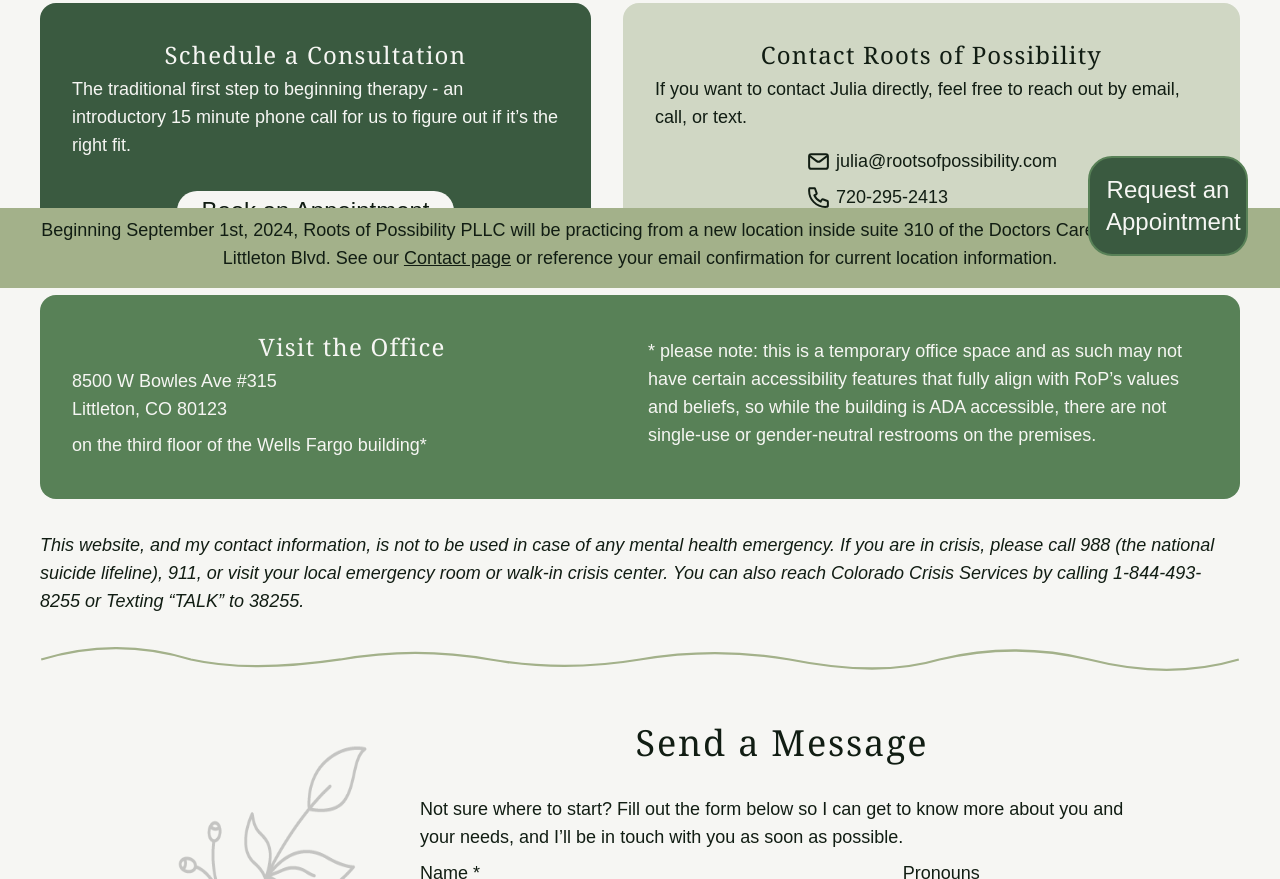
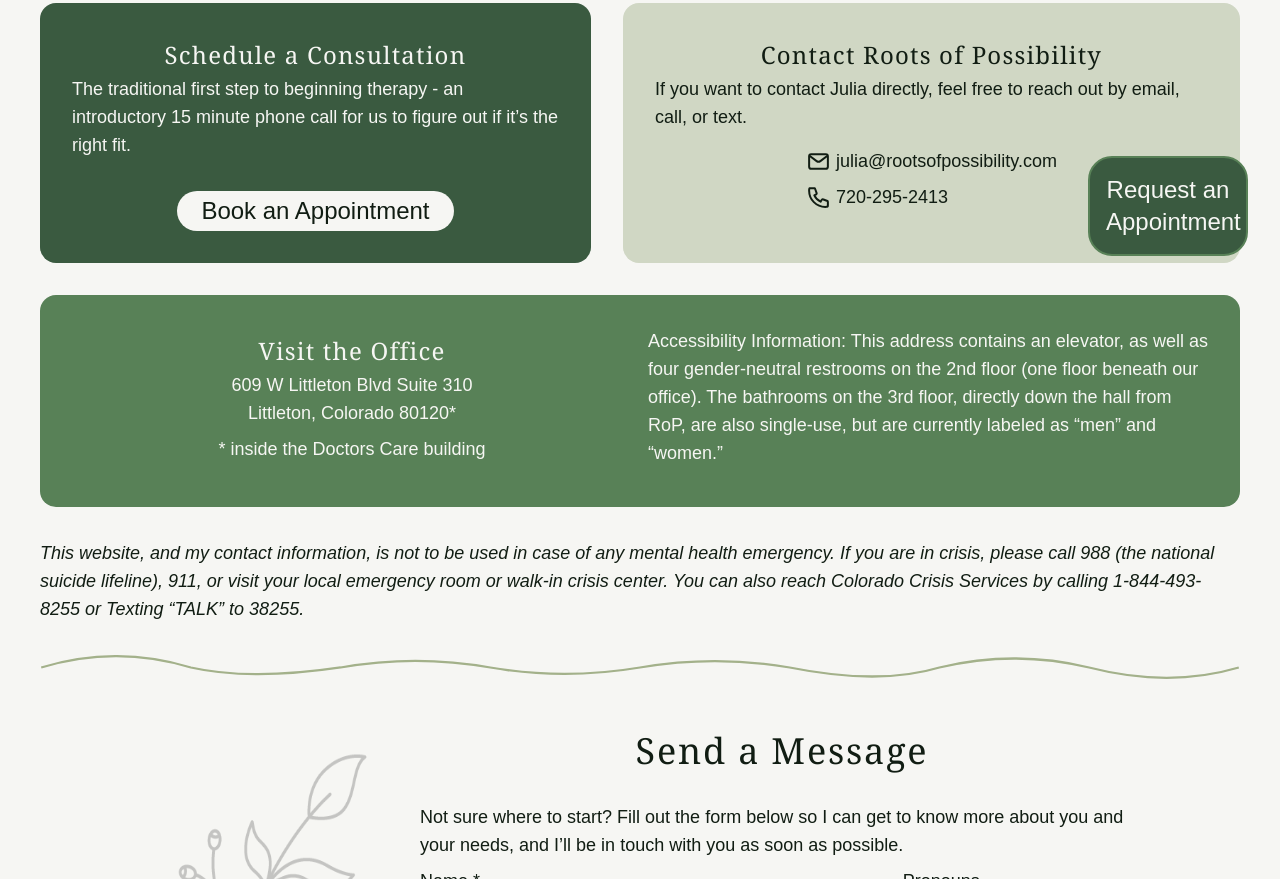
Before and after one commit to julianecassidy/roots-of-possibility, an Astro site: page /contact in a window 1280 px wide. Shown: the part 512-1391 px from the top of the page. Built offline with nearby package versions, Linux system fonts and the light colour scheme; Astro itself is replaced by a stand-in of ours; a web font is replaced by a local one.

Commit message:
update address and remove address banner

```diff
--- a/src/layouts/Main.astro
+++ b/src/layouts/Main.astro
@@ -6,7 +6,7 @@
 ---
 
 <main id="main-content">
-  <Banner />
+  <!-- <Banner /> -->
   <Nav />
   <BookAppointmentButton />
   <slot />
--- a/src/pages/contact.astro
+++ b/src/pages/contact.astro
@@ -17,7 +17,9 @@
     <Main>
         <Header pageTitleWords={pageTitle} pageDesc={pageDesc} />
         <div class="p-4 sm:px-8 xl:px-10 2xl:px-48">
-            <div class="fadein flex flex-col lg:flex-row justify-between gap-8 mb-8">
+            <div
+                class="fadein flex flex-col lg:flex-row justify-between gap-8 mb-8"
+            >
                 <div
                     class="w-full lg:w-2/3 bg-secondary text-base-100 border border-none rounded-2xl py-8 px-8 flex flex-col items-center"
                 >
@@ -92,21 +94,22 @@
             <div
                 class="fadein w-full bg-primary text-base-100 flex flex-col md:flex-row justify-center items-center gap-4 px-8 py-8 mb-8 border border-none rounded-2xl"
             >
-                <div class="w-full md:w-1/2">
-                    <h3 class="text-center">Visit the Office</h3>
+                <div class="w-full md:w-1/2 text-center">
+                    <h3>Visit the Office</h3>
                     <p>
-                        8500 W Bowles Ave #315<br />
-                        Littleton, CO 80123
+                        609 W Littleton Blvd Suite 310<br />
+                        Littleton, Colorado 80120*
                     </p>
-                    <p>on the third floor of the Wells Fargo building*</p>
+                    <p>* inside the Doctors Care building</p>
                 </div>
                 <div class="w-full md:w-1/2">
                     <p>
-                        * please note: this is a temporary office space and as
-                        such may not have certain accessibility features that
-                        fully align with RoP’s values and beliefs, so while the
-                        building is ADA accessible, there are not single-use or
-                        gender-neutral restrooms on the premises.
+                        Accessibility Information: This address contains an
+                        elevator, as well as four gender-neutral restrooms on
+                        the 2nd floor (one floor beneath our office). The
+                        bathrooms on the 3rd floor, directly down the hall from
+                        RoP, are also single-use, but are currently labeled as
+                        “men” and “women.”
                     </p>
                 </div>
             </div>
@@ -120,7 +123,11 @@
                     “TALK” to 38255.
                 </em>
             </p>
-            <svg class="fadein w-full mx-auto my-8" viewBox="0 0 1054 21" fill="none">
+            <svg
+                class="fadein w-full mx-auto my-8"
+                viewBox="0 0 1054 21"
+                fill="none"
+            >
                 <path
                     d="M1 10.9788C44.8333 -2.32626 88.6667 -2.32626 132.5 10.9788C167.367 18.8408 211.201 18.8408 264 10.9788C307.833 3.11671 351.667 3.11671 395.5 10.9788C438.397 18.5049 482.23 18.5049 527 10.9788C570.833 3.4527 614.667 3.4527 658.5 10.9788C711.139 21.5287 754.973 21.5287 790 10.9788C833.833 0.428824 877.667 0.428824 921.5 10.9788C968.404 23.0071 1012.24 23.0071 1053 10.9788"
                     stroke="#A3B18A"
```
